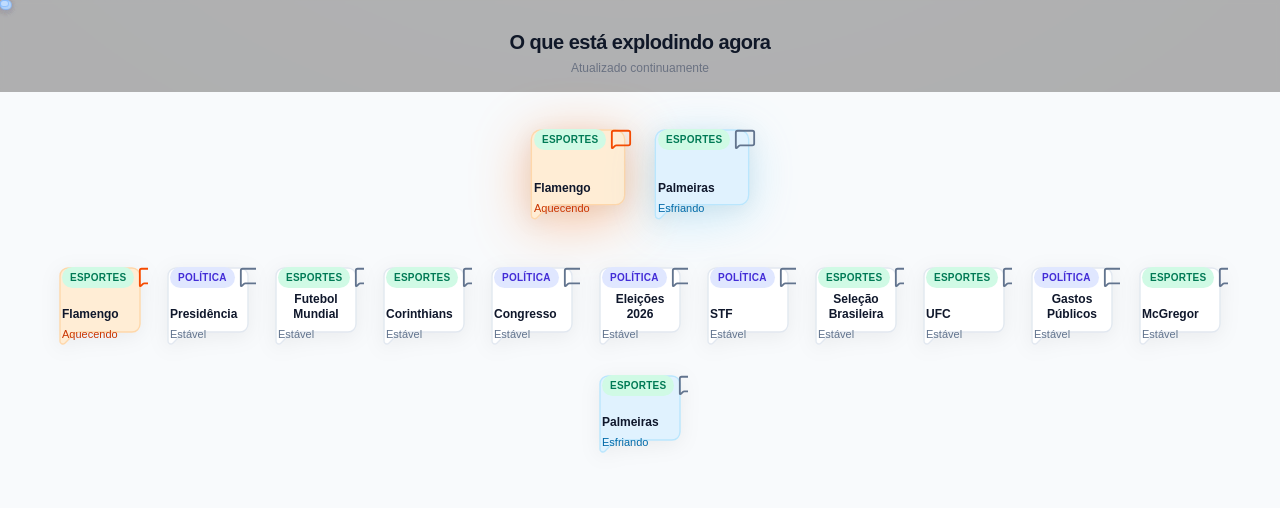
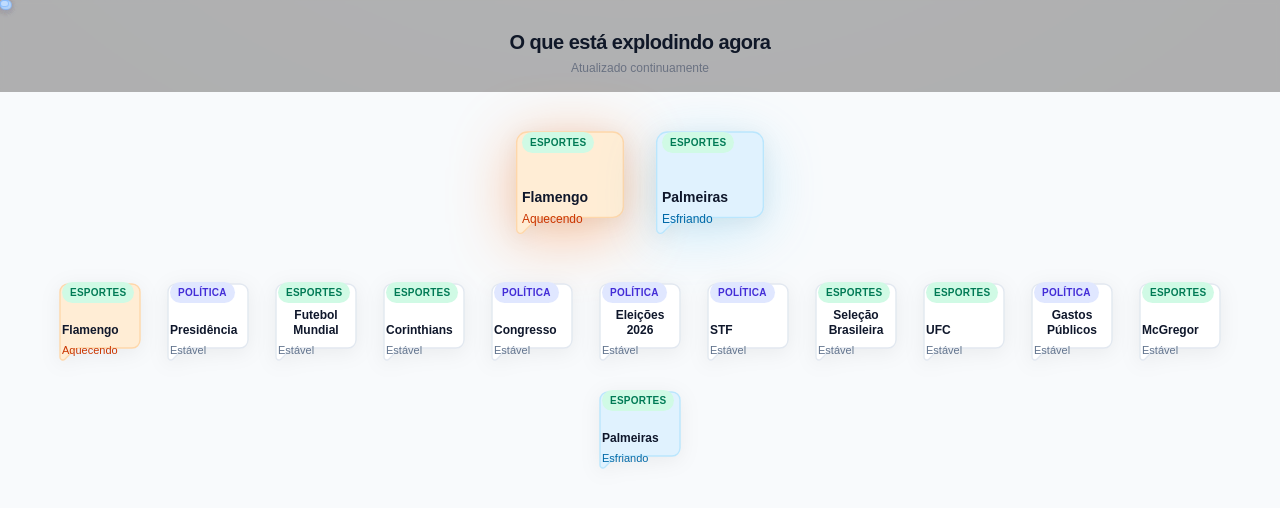
Before and after one commit to AdminAuditavel/com, a Next.js app in the folder com-web/: page / in a window 1280 px wide. Shown: the top 508 px of the page. Built offline with nearby package versions, Linux system fonts and the light colour scheme.

Commit message:
Remove MessageSquareIcon component and update styles

```diff
--- a/com-web/src/app/components/BubbleBoard.tsx
+++ b/com-web/src/app/components/BubbleBoard.tsx
@@ -56,25 +56,6 @@
   return "Estável";
 }
 
-function MessageSquareIcon({ hot }: { hot?: boolean }) {
-  return (
-    <svg
-      aria-hidden="true"
-      className={hot ? "text-orange-600" : "text-slate-500"}
-      width="22"
-      height="22"
-      viewBox="0 0 24 24"
-      fill="none"
-      stroke="currentColor"
-      strokeWidth="2"
-      strokeLinecap="round"
-      strokeLinejoin="round"
-    >
-      <path d="M22 17a2 2 0 0 1-2 2H6.828a2 2 0 0 0-1.414.586l-2.202 2.202A.71.71 0 0 1 2 21.286V5a2 2 0 0 1 2-2h16a2 2 0 0 1 2 2z" />
-    </svg>
-  );
-}
-
 type TopicCardProps = {
   bubble: Bubble & { category: string };
   onClick: () => void;
@@ -87,7 +68,7 @@
   const isHot = state === "hot";
   const isCool = state === "cool";
 
-  const sizing = size === "lg" ? "w-28 h-28 p-3" : "w-24 h-24 p-2.5";
+  const sizing = size === "lg" ? "w-32 h-32 p-4" : "w-24 h-24 p-2.5";
   const fillColor =
     state === "hot"
       ? "rgb(255 237 213)" // orange-50
@@ -112,11 +93,8 @@
         "focus-visible:outline focus-visible:outline-2 focus-visible:outline-offset-2 focus-visible:outline-orange-400",
         sizing,
       ].join(" ")}
-      style={{
-        filter: "drop-shadow(0 4px 10px rgba(0,0,0,0.06))",
-      }}
+      style={{ filter: "drop-shadow(0 4px 10px rgba(0,0,0,0.06))" }}
     >
-      {/* fundo em formato message-square via SVG que você mandou */}
       <svg
         aria-hidden="true"
         className="absolute inset-0 w-full h-full"
@@ -141,14 +119,15 @@
         >
           {bubble.category}
         </span>
-        <MessageSquareIcon hot={isHot} />
       </div>
 
       <div className="relative z-10 flex flex-col items-start gap-1">
-        <span className="text-[12px] font-semibold leading-tight text-slate-900">{bubble.label}</span>
+        <span className={size === "lg" ? "text-sm font-semibold leading-tight text-slate-900" : "text-[12px] font-semibold leading-tight text-slate-900"}>
+          {bubble.label}
+        </span>
         <span
           className={[
-            "text-[11px] font-medium",
+            size === "lg" ? "text-[12px] font-medium" : "text-[11px] font-medium",
             isHot ? "text-orange-700" : isCool ? "text-sky-700" : "text-slate-500",
           ].join(" ")}
         >
@@ -256,7 +235,7 @@
             <div
               className="relative"
               style={{
-                filter: `drop-shadow(0 10px 28px rgba(255,119,29,${hotGlow.toFixed(2)}))`,
+                filter: `drop-shadow(0 12px 32px rgba(255,119,29,${hotGlow.toFixed(2)}))`,
               }}
             >
               <div ref={hotRef}>
@@ -274,7 +253,7 @@
             <div
               className="relative"
               style={{
-                filter: `drop-shadow(0 10px 24px rgba(56,189,248,${coolGlow.toFixed(2)}))`,
+                filter: `drop-shadow(0 12px 28px rgba(56,189,248,${coolGlow.toFixed(2)}))`,
               }}
             >
               <div ref={coolRef}>
```
